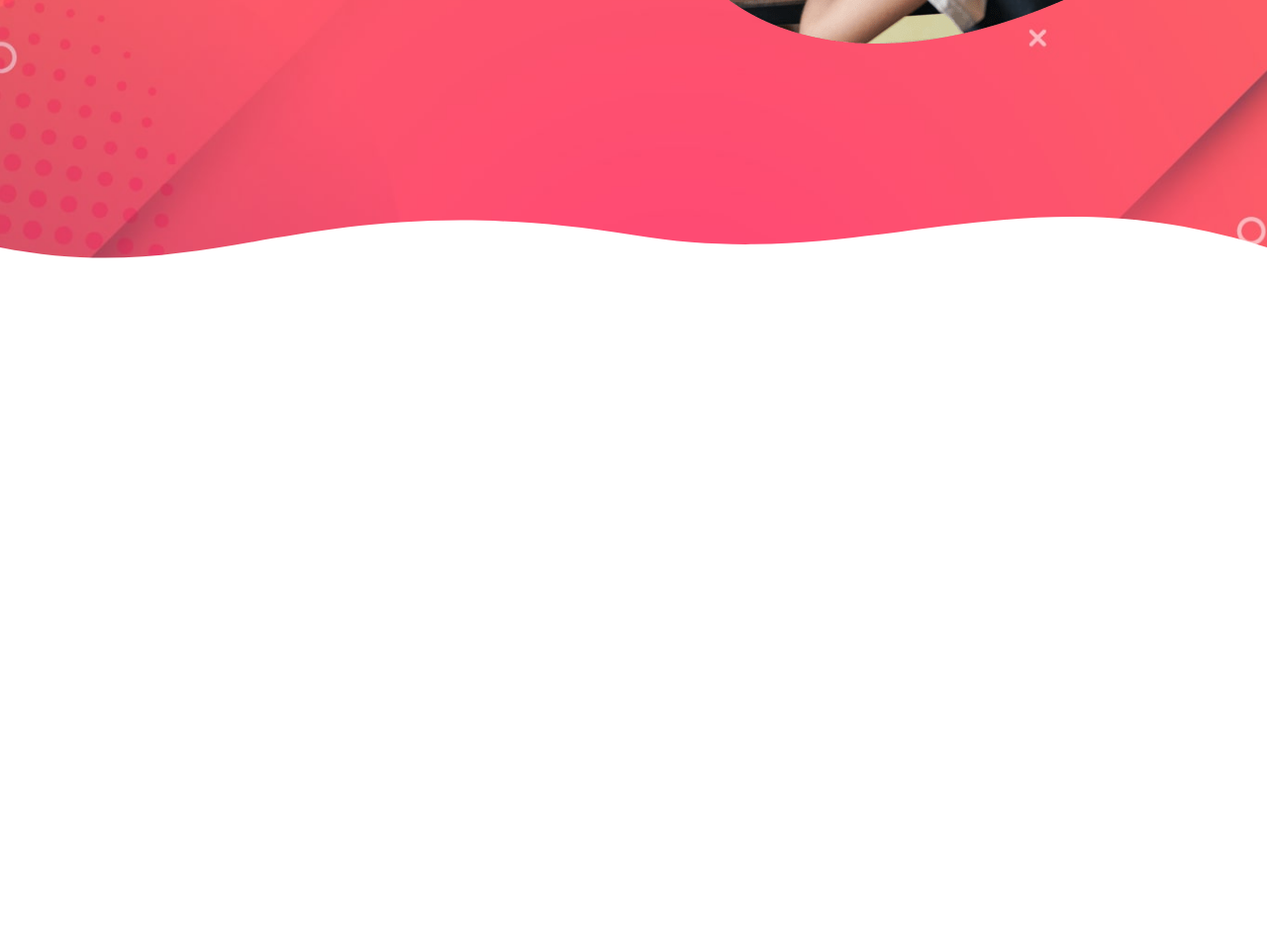
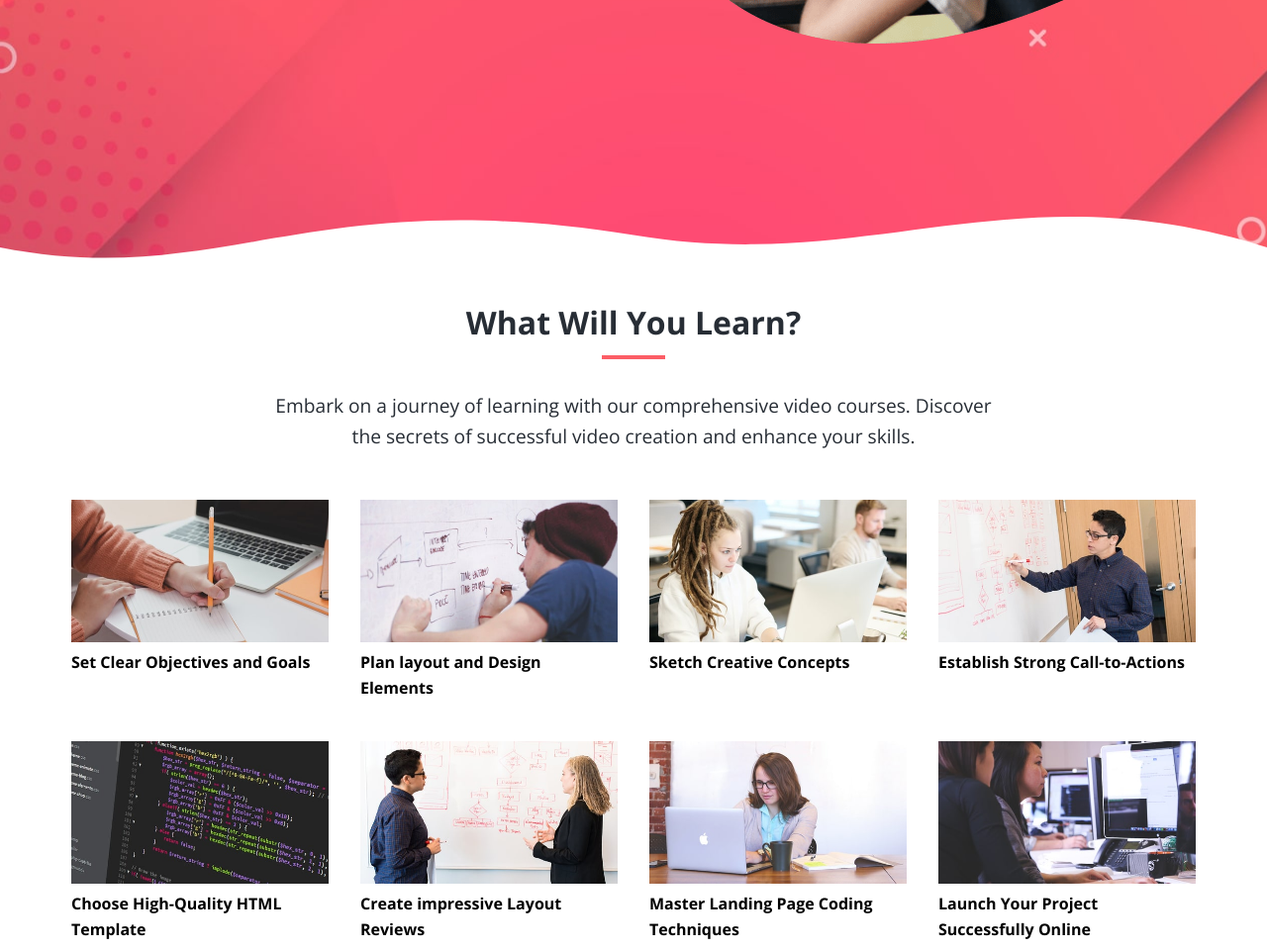
Before and after one commit to itsxoft/tutor-website, a plain HTML site: page index.html in a window 1280 px wide. Shown: the part 709-1670 px from the top of the page at 99% size. Before the commit the page ends 1009 px from the top, so only its background shows below. Drawn offline with nearby package versions, Linux system fonts and the light colour scheme.

Commit message:
Added the Learn section structure and styles, responsive for all screens

```diff
--- a/css/styles.css
+++ b/css/styles.css
@@ -77,6 +77,33 @@ img {
   height: 100px;
 }
 
+/* Section Header */
+.section-header {
+  max-width: 750px;
+  margin: 0 auto;
+  text-align: center;
+  margin-bottom: 3rem;
+}
+
+.section-header h2 {
+  font-size: 2rem;
+  font-weight: 700;
+  color: var(--dark-color);
+  margin-bottom: 0.5rem;
+}
+
+.section-header p {
+  font-size: 1.2rem;
+  color: var(--dark-color);
+}
+
+.heading-border {
+  background-color: var(--primary-color);
+  width: 64px;
+  height: 4px;
+  margin: 0 auto 2rem;
+}
+
 /* Navbar */
 .navbar {
   color: white;
@@ -145,7 +172,7 @@ img {
 }
 
 .navbar.navbar-scroll {
-  background-color: rgba(235, 77, 85, 0.7);
+  background-color: rgba(235, 77, 85, 0.8);
   backdrop-filter: blur(10px);
 }
 
@@ -198,6 +225,27 @@ img {
   margin-right: -100px;
 }
 
+/* Learn Topics */
+.topics {
+  display: grid;
+  grid-template-columns: repeat(4, 1fr);
+  gap: 2rem;
+}
+
+.topic img {
+  transition: transform 0.3s;
+}
+
+.topic img:hover {
+  transform: scale(1.1);
+}
+
+.topic h3 {
+  font-size: 1rem;
+  font-weight: 700;
+  margin: 0.5rem 0;
+}
+
 /* Media Queries */
 @media (max-width: 1200px) {
   .hero .hero-flex {
@@ -211,6 +259,10 @@ img {
 
   .hero h1 {
     font-size: 3rem;
+  }
+
+  .topics {
+    grid-template-columns: repeat(3, 1fr);
   }
 }
 
@@ -227,6 +279,10 @@ img {
   .hero img {
     max-width: 600px;
     margin-top: 2rem;
+  }
+
+  .topics {
+    grid-template-columns: repeat(2, 1fr);
   }
 }
 
@@ -246,9 +302,9 @@ img {
 }
 
 @media (max-width: 576px) {
-.hero {
-  padding-inline: 0.2rem;
-}
+  .hero {
+    padding-inline: 0.2rem;
+  }
 
   .hero h1 {
     font-size: 2.5rem;
@@ -257,4 +313,8 @@ img {
   .hero img {
     max-width: 350px;
   }
+
+  .topics {
+    grid-template-columns: 1fr;
+  }
 }
--- a/index.html
+++ b/index.html
@@ -116,6 +116,88 @@
       </svg>
     </section>
 
+    <!-- Learn section -->
+    <section class="learn">
+      <div class="container">
+        <div class="section-header">
+          <h2>What Will You Learn?</h2>
+          <div class="heading-border"></div>
+          <p>
+            Embark on a journey of learning with our comprehensive video
+            courses. Discover the secrets of successful video creation and
+            enhance your skills.
+          </p>
+        </div>
+
+        <div class="topics">
+          <div class="topic">
+            <div class="topic-image">
+              <img src="images/description-1.jpg" alt="topic" />
+            </div>
+            <div class="topic-text">
+              <h3>Set Clear Objectives and Goals</h3>
+            </div>
+          </div>
+          <div class="topic">
+            <div class="topic-image">
+              <img src="images/description-2.jpg" alt="topic" />
+            </div>
+            <div class="topic-text">
+              <h3>Plan layout and Design Elements</h3>
+            </div>
+          </div>
+          <div class="topic">
+            <div class="topic-image">
+              <img src="images/description-3.jpg" alt="topic" />
+            </div>
+            <div class="topic-text">
+              <h3>Sketch Creative Concepts</h3>
+            </div>
+          </div>
+          <div class="topic">
+            <div class="topic-image">
+              <img src="images/description-4.jpg" alt="topic" />
+            </div>
+            <div class="topic-text">
+              <h3>Establish Strong Call-to-Actions</h3>
+            </div>
+          </div>
+          <div class="topic">
+            <div class="topic-image">
+              <img src="images/description-5.jpg" alt="topic" />
+            </div>
+            <div class="topic-text">
+              <h3>Choose High-Quality HTML Template</h3>
+            </div>
+          </div>
+          <div class="topic">
+            <div class="topic-image">
+              <img src="images/description-6.jpg" alt="topic" />
+            </div>
+            <div class="topic-text">
+              <h3>Create impressive Layout Reviews</h3>
+            </div>
+          </div>
+          <div class="topic">
+            <div class="topic-image">
+              <img src="images/description-7.jpg" alt="topic" />
+            </div>
+            <div class="topic-text">
+              <h3>Master Landing Page Coding Techniques</h3>
+            </div>
+          </div>
+          <div class="topic">
+            <div class="topic-image">
+              <img src="images/description-8.jpg" alt="topic" />
+            </div>
+            <div class="topic-text">
+              <h3>Launch Your Project Successfully Online</h3>
+            </div>
+          </div>
+        </div>
+      </div>
+    </section>
+
     <!-- JavaScript -->
     <script src="/js/script.js"></script>
   </body>
```
